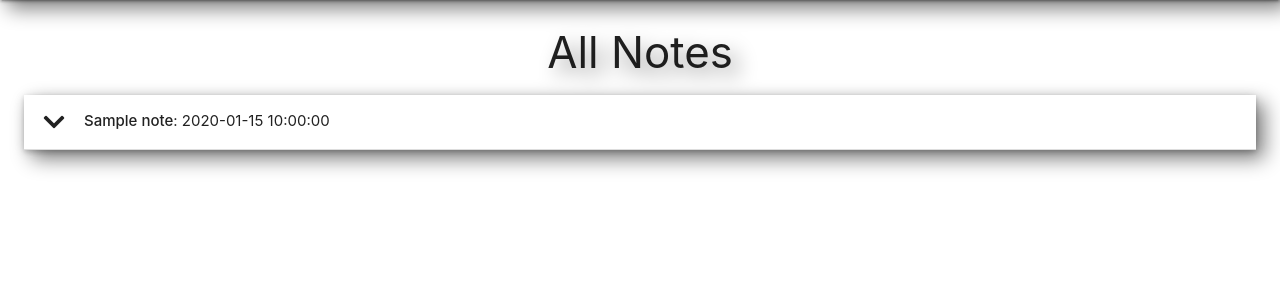
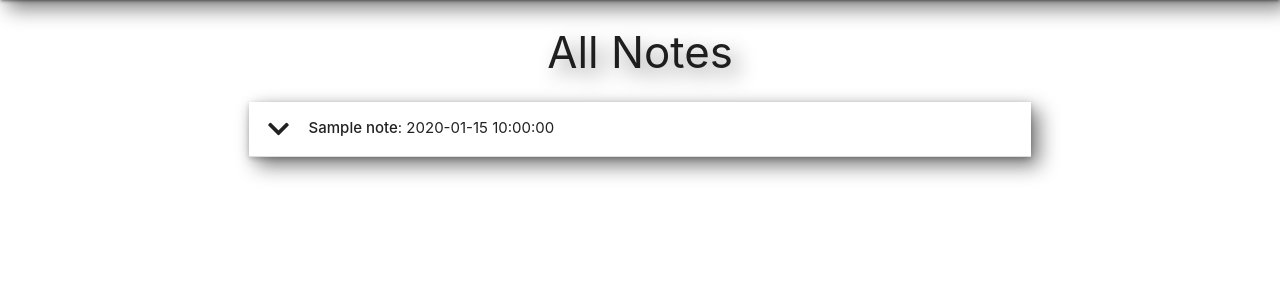
Before and after one commit to Code-Institute-Submissions/Ms3-project-3, a Flask app: page / in a window 1280 px wide. Shown: the part 64-364 px from the top of the page. Run offline with Flask 2, Linux system fonts and the light colour scheme; a database or web service that is not in the repository returns one stand-in record (values such as "Sample title"); some libraries are stand-ins or nearby versions.

Commit message:
changed some syntax errors and fixed the profile page so the collapsible fits better to the page

```diff
--- a/app.py
+++ b/app.py
@@ -21,13 +21,6 @@ mongo = PyMongo(app)
 @app.route("/home")
 def home():
     return render_template("home.html")
-
-
-@app.route("/")
-@app.route("/get_notes")
-def get_notes():
-    notes = mongo.db.notes.find()
-    return render_template("profile.html", notes=notes)
 
 
 @app.route("/register", methods=["GET", "POST"])
@@ -94,6 +87,13 @@ def profile(username):
     return redirect(url_for("login"))
 
 
+@app.route("/")
+@app.route("/get_notes")
+def get_notes():
+    notes = mongo.db.notes.find()
+    return render_template("profile.html", notes=notes)
+
+
 @app.route("/logout")
 def logout():
     flash("You have been logged out")
--- a/static/css/style.css
+++ b/static/css/style.css
@@ -55,9 +55,8 @@ nav {
     position: relative;
     top: 20vh;
     font-size: 50px;
-    font-family: fantasy;
+    font-family: fantasy, sans-serif;
 }
-
 
 .icons-exp-container {
     font-size: 50px;
@@ -84,7 +83,6 @@ nav {
     top: 100px;
 }
 
-
 .footer-container {
     bottom: 10px;
 }
--- a/templates/home.html
+++ b/templates/home.html
@@ -16,7 +16,7 @@
     <!-- Navigation -->
         <nav>
             <div class="nav-wrapper red lighten-1">
-                <a href="#!" class="brand-logo"><i class="fas fa-calendar-week"></i>NoteBook</a>
+                <a href="#!" class="brand-logo"><i class="fas fa-calendar-week prefix"></i>NoteBook</a>
                 <a href="#" data-target="mobile-demo" class="sidenav-trigger"><i class="fas fa-bars"></i></a>
                 <ul class="right hide-on-med-and-down">
                     <li><a href="{{ url_for('home') }}">Home</a></li>
@@ -46,7 +46,7 @@
     </header>
 
     <section>
-        <!-- flash messages -->
+    <!-- flash messages -->
         {% with messages = get_flashed_messages() %}
             {% if messages %}
                 {% for message in messages %}
@@ -67,7 +67,7 @@
     <!-- Main Headline Title -->
     <div class="container">
         <div class="row">
-            <div class="col s8 offset-m2">
+            <div class="col s12">
                 <h3 class="center-align header-page">NoteBook</h3>
             </div>
         </div>
--- a/templates/profile.html
+++ b/templates/profile.html
@@ -2,7 +2,8 @@
 {% block content %}
 
     <h3 class="center-align">All Notes</h3>
-
+<div class="row">
+    <div class="col s8 m8 offset-m2 offset-s2">
         <ul class="collapsible popout">
             {% for note in notes %}
             <li>
@@ -22,6 +23,8 @@
             </li>
             {% endfor %}
         </ul>
+    </div>
+</div>
 
 
 {% endblock %}
```
Lines whose indentation alone changed are shown as unchanged.
